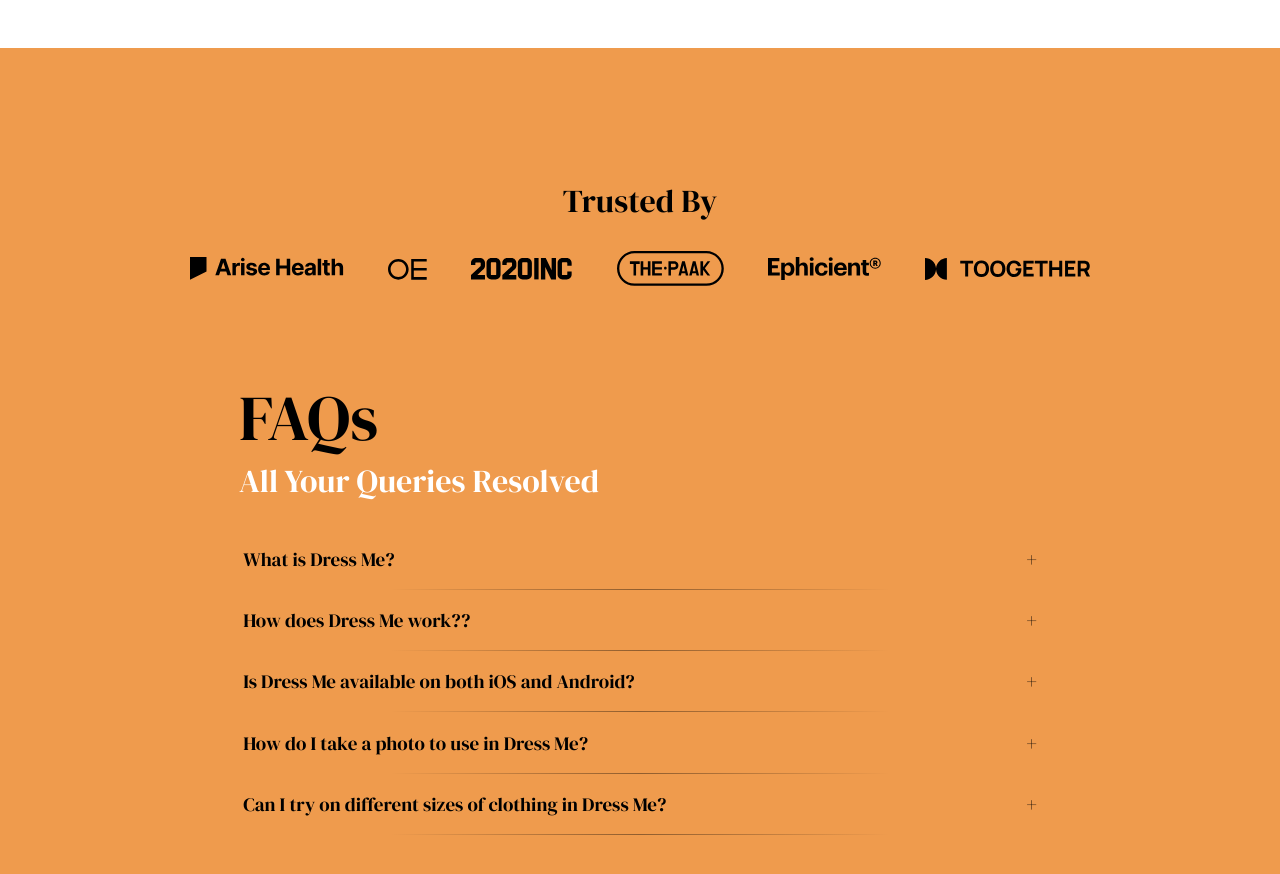
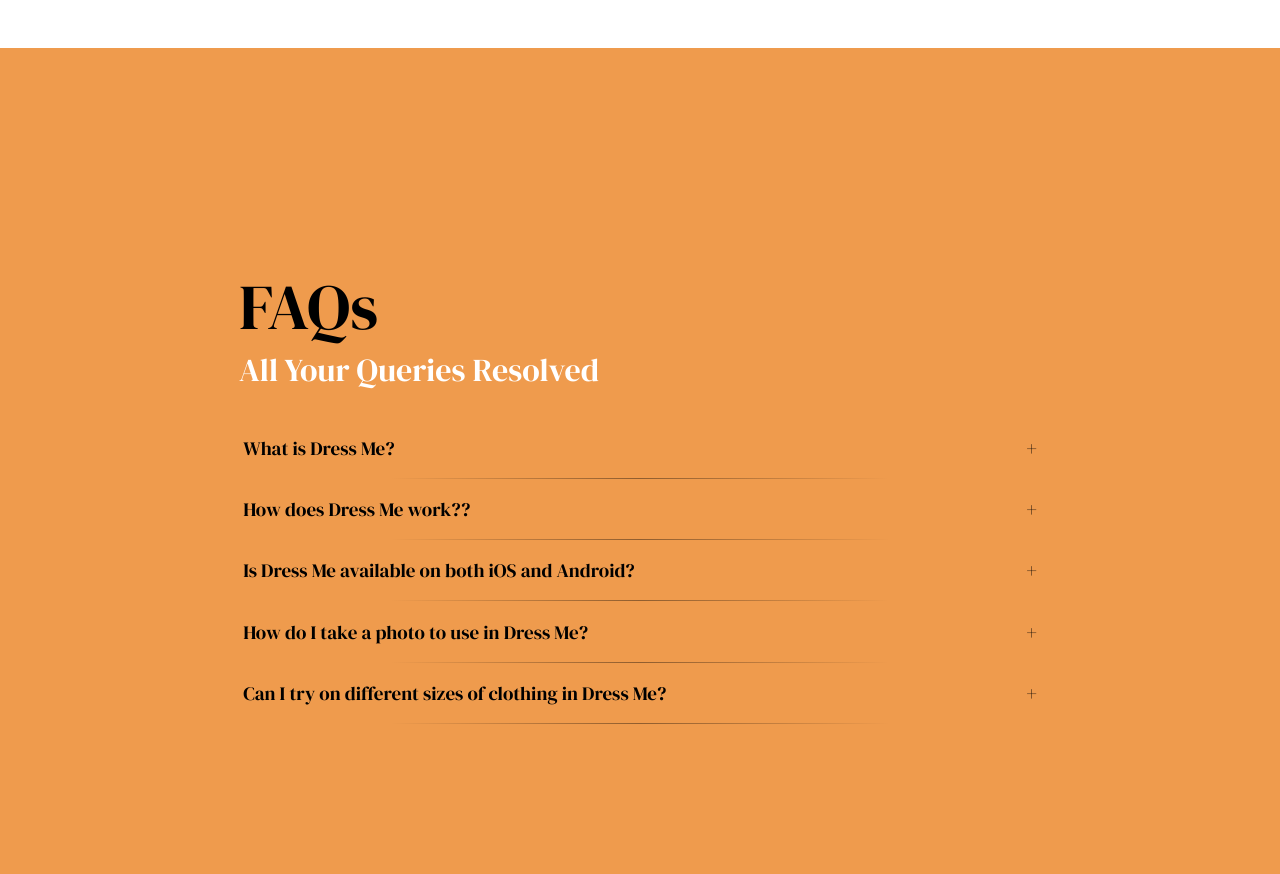
Before and after one commit to Dwarf-AI/dressmeofficial, a React (Create React App) app: page / in a window 1280 px wide. Shown: the part 1640-2514 px from the top of the page. Built offline with nearby package versions, Linux system fonts and the light colour scheme.

Commit message:
trusted removed

```diff
--- a/src/components/Testimonial/Testimonial.js
+++ b/src/components/Testimonial/Testimonial.js
@@ -34,7 +34,7 @@
   return (
     <>
       <div className="testimonial-section" id="trustus">
-        <div className="brand-slider py-5">
+        {/* <div className="brand-slider py-5">
           <h1 className="px-5  text-center">Trusted By</h1>
           <div className="container">
             <div className="brand-img-container">
@@ -58,7 +58,7 @@
               </div>
             </div>
           </div>
-        </div>
+        </div> */}
         <div className="accordion pb-5">
           <div className="container py-4 testimonial-title">
             <h1>FAQs</h1>
```
